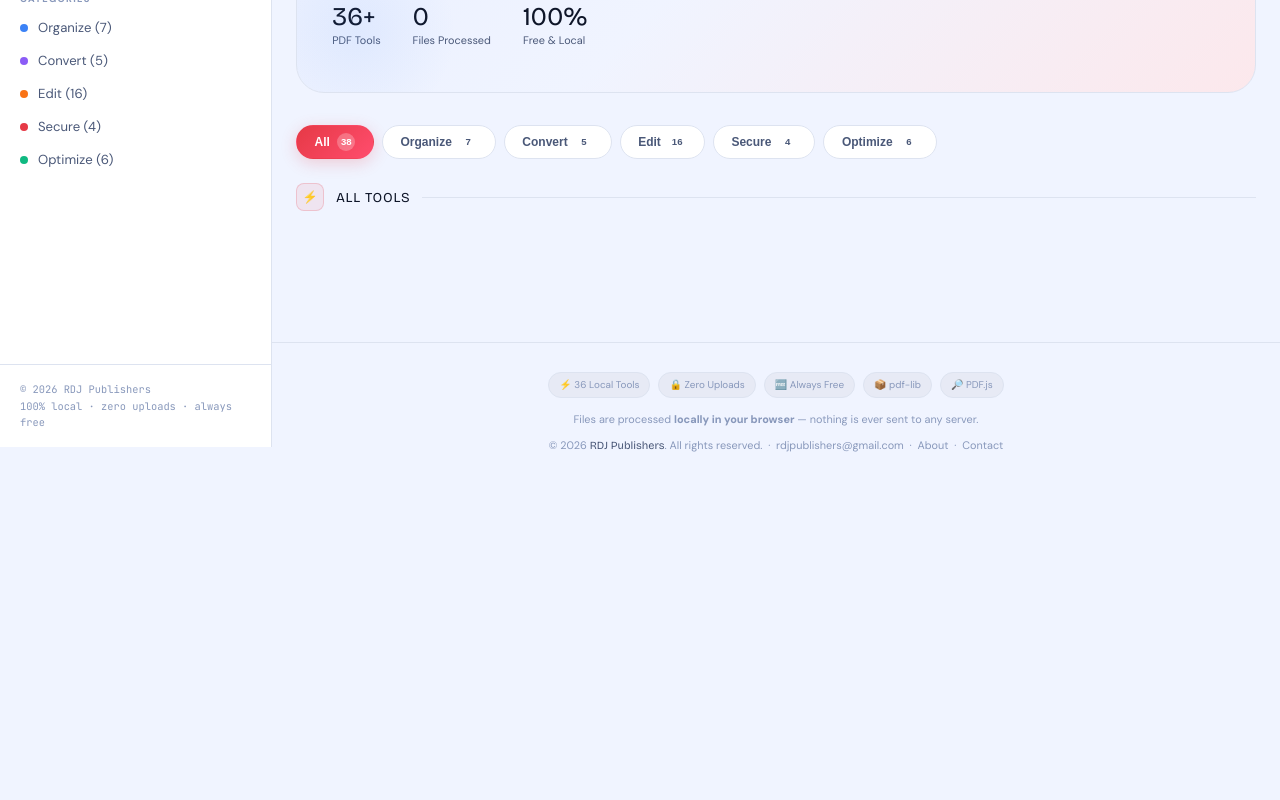
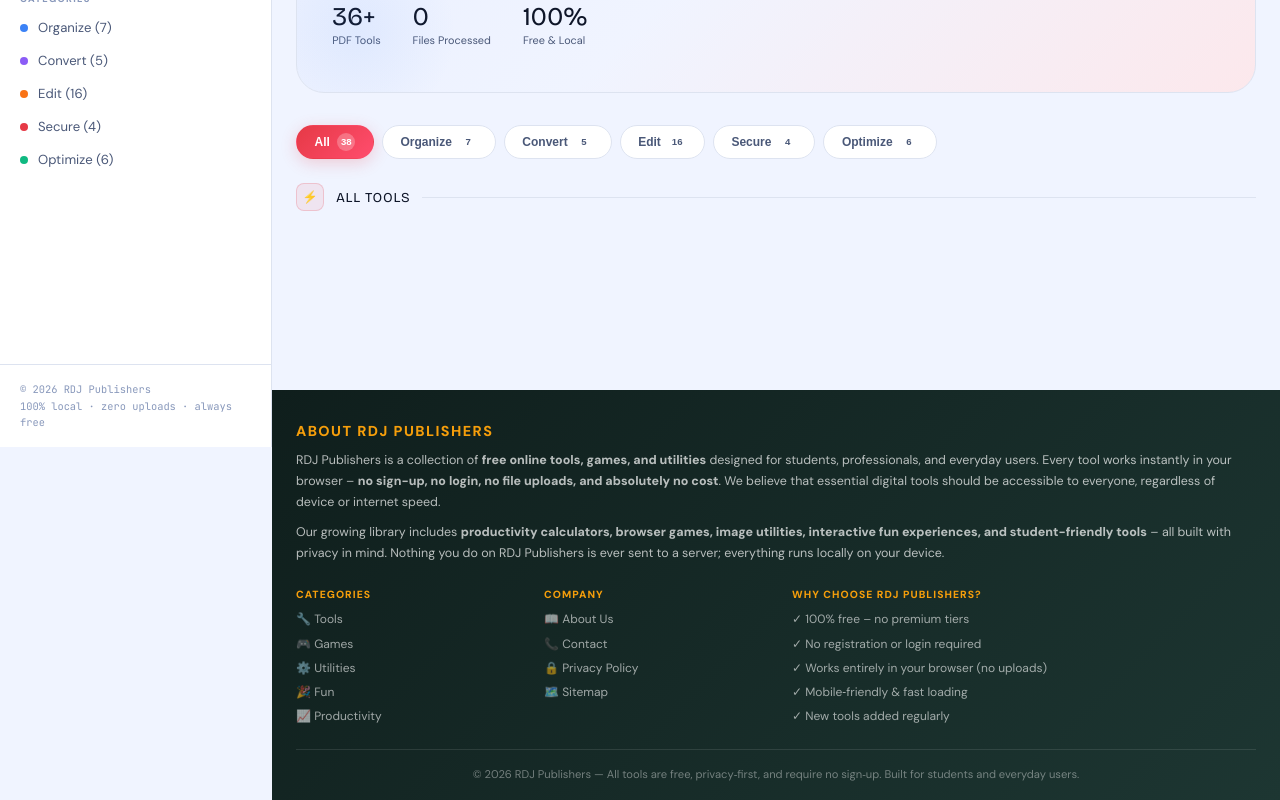
Before and after one commit to rdjpublishers/Pdf-Toolkit, a plain HTML site: page index.html in a window 1280 px wide. Shown: the part 353-1153 px from the top of the page. Before the commit the page ends 837 px from the top, so only its background shows below. Drawn offline with nearby package versions, Linux system fonts and the light colour scheme; a script that the page names is missing.

Commit message:
Update index.html

```diff
--- a/index.html
+++ b/index.html
@@ -1069,16 +1069,61 @@
 
   </div><!-- /content -->
 
-  <footer class="footer">
-    <div class="footer-badges">
-      <span class="footer-badge">⚡ 36 Local Tools</span>
-      <span class="footer-badge">🔒 Zero Uploads</span>
-      <span class="footer-badge">🆓 Always Free</span>
-      <span class="footer-badge">📦 pdf-lib</span>
-      <span class="footer-badge">🔎 PDF.js</span>
+  <footer style="background: linear-gradient(135deg, #0f1e1c 0%, #1d3632 100%); margin-top: 3rem; padding: 2rem 1.5rem 1.2rem; border-top: none;">
+  <div style="max-width: 1100px; margin: 0 auto;">
+
+    <!-- Descriptive text for Google & users -->
+    <div style="margin-bottom: 1.5rem; text-align: left;">
+      <h3 style="font-family: var(--serif); font-size: 0.9rem; color: var(--gold); margin-bottom: 0.6rem; letter-spacing: 0.1em; text-transform: uppercase;">About RDJ Publishers</h3>
+      <p style="font-size: 0.78rem; line-height: 1.7; color: rgba(255,255,255,0.7);">
+        RDJ Publishers is a collection of <strong>free online tools, games, and utilities</strong> designed for students, professionals, and everyday users.
+        Every tool works instantly in your browser – <strong>no sign-up, no login, no file uploads, and absolutely no cost</strong>.
+        We believe that essential digital tools should be accessible to everyone, regardless of device or internet speed.
+      </p>
+      <p style="font-size: 0.78rem; line-height: 1.7; color: rgba(255,255,255,0.7); margin-top: 0.5rem;">
+        Our growing library includes <strong>productivity calculators, browser games, image utilities, interactive fun experiences, and student-friendly tools</strong> –
+        all built with privacy in mind. Nothing you do on RDJ Publishers is ever sent to a server; everything runs locally on your device.
+      </p>
     </div>
-    <p>Files are processed <strong>locally in your browser</strong> — nothing is ever sent to any server.</p>
-    <p style="margin-top:.4rem;">© 2026 <span class="footer-brand">RDJ Publishers</span>. All rights reserved. &nbsp;·&nbsp; <a href="mailto:rdjpublishers@gmail.com">rdjpublishers@gmail.com</a> &nbsp;·&nbsp; <a href="#" onclick="navigate('about')">About</a> &nbsp;·&nbsp; <a href="#" onclick="navigate('contact')">Contact</a></p>
+
+    <!-- Quick facts -->
+    <div style="display: flex; flex-wrap: wrap; gap: 1rem; margin-bottom: 1.5rem; justify-content: space-between;">
+      <div style="flex: 1; min-width: 120px;">
+        <div style="font-size: 0.65rem; font-weight: 700; text-transform: uppercase; color: var(--gold); letter-spacing: 0.1em;">Categories</div>
+        <ul style="list-style: none; padding: 0; margin-top: 0.4rem;">
+          <li style="margin-bottom: 0.2rem;"><a onclick="goToCat('tools')" style="color: rgba(255,255,255,0.6); text-decoration: none; font-size: 0.75rem;">🔧 Tools</a></li>
+          <li style="margin-bottom: 0.2rem;"><a onclick="goToCat('games')" style="color: rgba(255,255,255,0.6); text-decoration: none; font-size: 0.75rem;">🎮 Games</a></li>
+          <li style="margin-bottom: 0.2rem;"><a onclick="goToCat('utilities')" style="color: rgba(255,255,255,0.6); text-decoration: none; font-size: 0.75rem;">⚙️ Utilities</a></li>
+          <li style="margin-bottom: 0.2rem;"><a onclick="goToCat('fun')" style="color: rgba(255,255,255,0.6); text-decoration: none; font-size: 0.75rem;">🎉 Fun</a></li>
+          <li><a onclick="goToCat('productivity')" style="color: rgba(255,255,255,0.6); text-decoration: none; font-size: 0.75rem;">📈 Productivity</a></li>
+        </ul>
+      </div>
+      <div style="flex: 1; min-width: 120px;">
+        <div style="font-size: 0.65rem; font-weight: 700; text-transform: uppercase; color: var(--gold); letter-spacing: 0.1em;">Company</div>
+        <ul style="list-style: none; padding: 0; margin-top: 0.4rem;">
+          <li style="margin-bottom: 0.2rem;"><a onclick="goTo('about')" style="color: rgba(255,255,255,0.6); text-decoration: none; font-size: 0.75rem;">📖 About Us</a></li>
+          <li style="margin-bottom: 0.2rem;"><a onclick="goTo('contact')" style="color: rgba(255,255,255,0.6); text-decoration: none; font-size: 0.75rem;">📞 Contact</a></li>
+          <li style="margin-bottom: 0.2rem;"><a onclick="goTo('privacy')" style="color: rgba(255,255,255,0.6); text-decoration: none; font-size: 0.75rem;">🔒 Privacy Policy</a></li>
+          <li><a href="/sitemap.html" style="color: rgba(255,255,255,0.6); text-decoration: none; font-size: 0.75rem;">🗺️ Sitemap</a></li>
+        </ul>
+      </div>
+      <div style="flex: 2; min-width: 180px;">
+        <div style="font-size: 0.65rem; font-weight: 700; text-transform: uppercase; color: var(--gold); letter-spacing: 0.1em;">Why choose RDJ Publishers?</div>
+        <ul style="list-style: none; padding: 0; margin-top: 0.4rem;">
+          <li style="margin-bottom: 0.2rem;"><span style="color: rgba(255,255,255,0.6); font-size: 0.75rem;">✓ 100% free – no premium tiers</span></li>
+          <li style="margin-bottom: 0.2rem;"><span style="color: rgba(255,255,255,0.6); font-size: 0.75rem;">✓ No registration or login required</span></li>
+          <li style="margin-bottom: 0.2rem;"><span style="color: rgba(255,255,255,0.6); font-size: 0.75rem;">✓ Works entirely in your browser (no uploads)</span></li>
+          <li style="margin-bottom: 0.2rem;"><span style="color: rgba(255,255,255,0.6); font-size: 0.75rem;">✓ Mobile‑friendly & fast loading</span></li>
+          <li><span style="color: rgba(255,255,255,0.6); font-size: 0.75rem;">✓ New tools added regularly</span></li>
+        </ul>
+      </div>
+    </div>
+
+    <!-- Copyright & closing -->
+    <div style="text-align: center; border-top: 1px solid rgba(255,255,255,0.1); padding-top: 1rem; font-size: 0.7rem; color: rgba(255,255,255,0.4);">
+      © 2026 RDJ Publishers — All tools are free, privacy‑first, and require no sign‑up. Built for students and everyday users.
+    </div>
+  </div>
   </footer>
 
 </div><!-- /app -->
```
